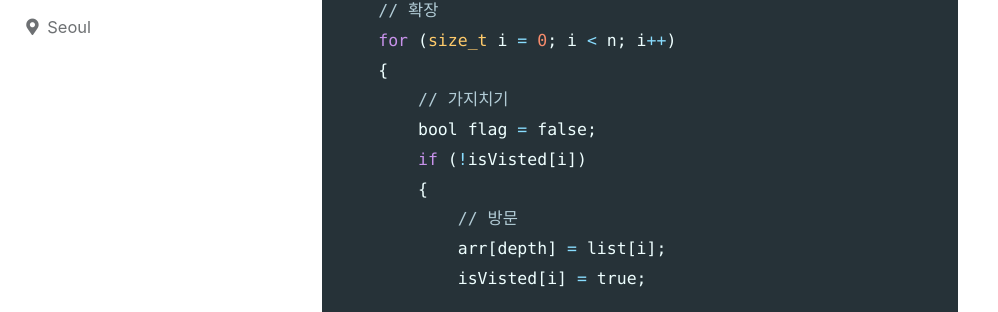
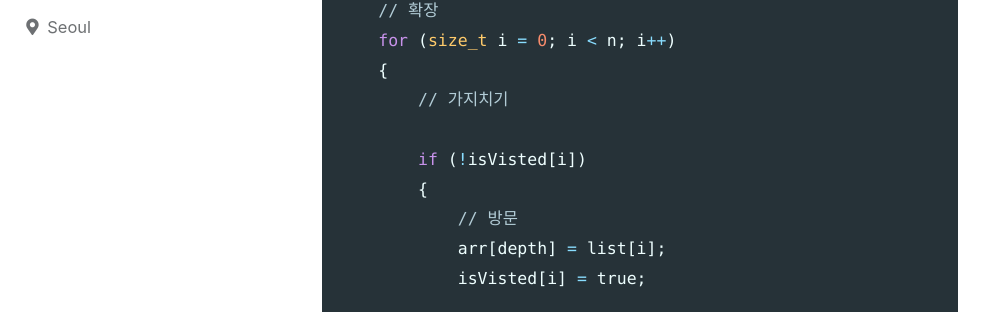
Before and after one commit to forwarder1121/forwarder1121.github.io_old, a Jekyll site: the page built from _posts/백준/2024-01-01-[백준] N과 M (5).md, in a window 1280 px wide and 900 px high, scrolled down 3631 px. Shown: the part 140-452 px from the top of the window, without its empty margins (0-998 px from the left). Built offline with Jekyll 4.4.1, drawn with Linux system fonts in a browser that asks for light colours; cached includes are drawn as plain includes.

Commit message:
Update 2024-01-01-[백준] N과 M (5).md

```diff
--- a/_posts/백준/2024-01-01-[백준] N과 M (5).md
+++ b/_posts/백준/2024-01-01-[백준] N과 M (5).md
@@ -115,7 +115,7 @@ void makeCombination(int arr[], bool isVisted[], int n, int list[], int M, int d
     for (size_t i = 0; i < n; i++)
     {
         // 가지치기
-        bool flag = false;
+
         if (!isVisted[i])
         {
             // 방문
```
